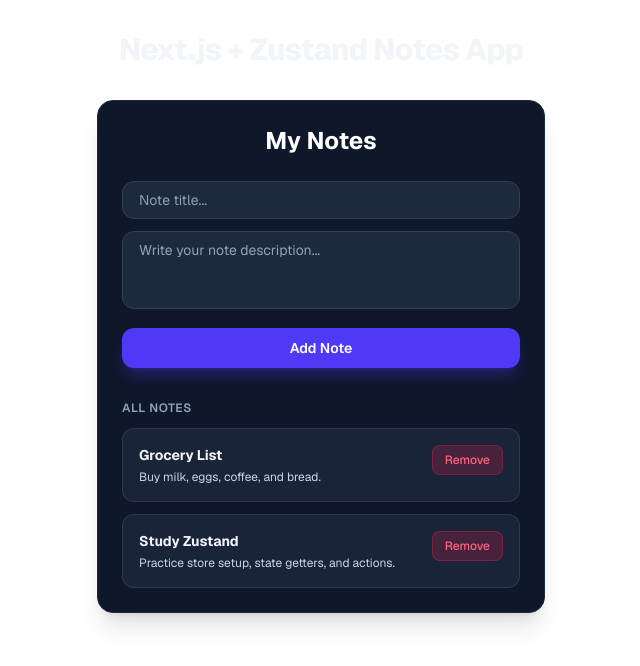
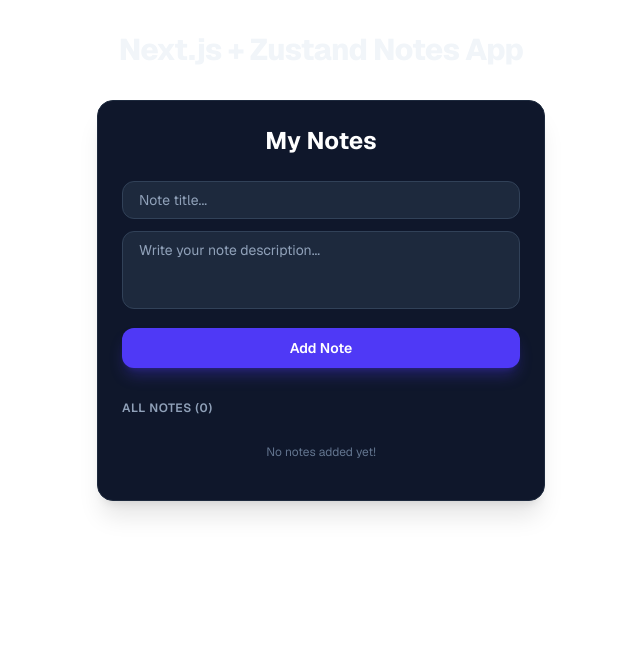
Before and after one commit to abdullahverse9176/zustand-shopping-cart, a Next.js app: page / in a window 1280 px wide. Shown: the top 666 px of the page, without its empty margins (319-959 px from the left). Built offline with nearby package versions, Linux system fonts and the light colour scheme.

Commit message:
implement persistent notes storage and UI component using Zustand

```diff
--- a/src/app/components/Notes.jsx
+++ b/src/app/components/Notes.jsx
@@ -1,59 +1,100 @@
 'use client'
 
-import React from 'react'
+import React, { useState, useEffect } from 'react'
+import { useNotesStore } from '@/app/store/useNotesStore'
 
 const Notes = () => {
+  const [title, setTitle] = useState('')
+  const [description, setDescription] = useState('')
+  const [isMounted, setIsMounted] = useState(false)
+
+  const notes = useNotesStore((state) => state.notes)
+  const addNote = useNotesStore((state) => state.addNote)
+  const deleteNote = useNotesStore((state) => state.deleteNote)
+
+  useEffect(() => {
+    setIsMounted(true)
+  }, [])
+
+  const handleAddNote = (e) => {
+    e.preventDefault()
+    if (!title.trim()) return
+
+    addNote({ title: title.trim(), description: description.trim() })
+    setTitle('')
+    setDescription('')
+  }
+
+  if (!isMounted) {
+    return (
+      <div className="max-w-md mx-auto p-6 bg-slate-900 text-white rounded-2xl border border-slate-800 space-y-6">
+        <h2 className="text-2xl font-bold text-center">My Notes</h2>
+        <div className="text-center text-xs text-slate-500 py-4">Loading notes...</div>
+      </div>
+    )
+  }
+
   return (
     <div className="max-w-md mx-auto p-6 bg-slate-900 text-white rounded-2xl shadow-xl border border-slate-800 space-y-6">
 
       {/* Title */}
       <h2 className="text-2xl font-bold text-center">My Notes</h2>
 
-      {/* Add Note Form UI */}
-      <form onSubmit={(e) => e.preventDefault()} className="space-y-3">
+      {/* Add Note Form */}
+      <form onSubmit={handleAddNote} className="space-y-3">
         <input
           type="text"
           placeholder="Note title..."
+          value={title}
+          onChange={(e) => setTitle(e.target.value)}
           className="w-full px-4 py-2 bg-slate-800 border border-slate-700 text-slate-100 placeholder-slate-400 rounded-xl focus:outline-none focus:ring-2 focus:ring-indigo-500 text-sm"
+          required
         />
         <textarea
           placeholder="Write your note description..."
           rows={3}
+          value={description}
+          onChange={(e) => setDescription(e.target.value)}
           className="w-full px-4 py-2 bg-slate-800 border border-slate-700 text-slate-100 placeholder-slate-400 rounded-xl focus:outline-none focus:ring-2 focus:ring-indigo-500 text-sm resize-none"
         ></textarea>
         <button
-          type="button"
-          className="w-full py-2.5 bg-indigo-600 hover:bg-indigo-500 font-semibold rounded-xl text-sm transition-colors shadow-lg shadow-indigo-600/30"
+          type="submit"
+          className="w-full py-2.5 bg-indigo-600 hover:bg-indigo-500 font-semibold rounded-xl text-sm transition-colors shadow-lg shadow-indigo-600/30 active:scale-95"
         >
           Add Note
         </button>
       </form>
 
-      {/* Notes List UI */}
+      {/* Notes List */}
       <div className="space-y-3 pt-2">
-        <h3 className="text-xs font-semibold text-slate-400 uppercase tracking-wider">All Notes</h3>
+        <h3 className="text-xs font-semibold text-slate-400 uppercase tracking-wider">
+          All Notes ({notes.length})
+        </h3>
 
-        {/* Dummy Note 1 */}
-        <div className="p-4 bg-slate-800/80 border border-slate-700/80 rounded-xl flex items-start justify-between gap-3">
-          <div>
-            <h4 className="font-bold text-slate-100 text-sm">Grocery List</h4>
-            <p className="text-xs text-slate-300 mt-1">Buy milk, eggs, coffee, and bread.</p>
-          </div>
-          <button className="text-xs bg-rose-500/20 text-rose-400 hover:bg-rose-500/30 px-3 py-1.5 rounded-lg font-medium border border-rose-500/30 transition-colors">
-            Remove
-          </button>
-        </div>
-
-        {/* Dummy Note 2 */}
-        <div className="p-4 bg-slate-800/80 border border-slate-700/80 rounded-xl flex items-start justify-between gap-3">
-          <div>
-            <h4 className="font-bold text-slate-100 text-sm">Study Zustand</h4>
-            <p className="text-xs text-slate-300 mt-1">Practice store setup, state getters, and actions.</p>
-          </div>
-          <button className="text-xs bg-rose-500/20 text-rose-400 hover:bg-rose-500/30 px-3 py-1.5 rounded-lg font-medium border border-rose-500/30 transition-colors">
-            Remove
-          </button>
-        </div>
+        {notes.length === 0 ? (
+          <p className="text-xs text-slate-500 text-center py-4">No notes added yet!</p>
+        ) : (
+          notes.map((note) => (
+            <div
+              key={note.id}
+              className="p-4 bg-slate-800/80 border border-slate-700/80 rounded-xl flex items-start justify-between gap-3 transition-all"
+            >
+              <div className="pr-2">
+                <h4 className="font-bold text-slate-100 text-sm">{note.title}</h4>
+                {note.description && (
+                  <p className="text-xs text-slate-300 mt-1 whitespace-pre-line">{note.description}</p>
+                )}
+              </div>
+              <button
+                type="button"
+                onClick={() => deleteNote(note.id)}
+                className="text-xs bg-rose-500/20 text-rose-400 hover:bg-rose-500/30 px-3 py-1.5 rounded-lg font-medium border border-rose-500/30 transition-colors shrink-0"
+              >
+                Remove
+              </button>
+            </div>
+          ))
+        )}
       </div>
 
     </div>
--- /dev/null
+++ b/src/app/store/useNotesStore.js
@@ -0,0 +1,26 @@
+import { create } from 'zustand'
+import { persist, createJSONStorage } from 'zustand/middleware'
+
+export const useNotesStore = create(
+  persist(
+    (set) => ({
+      notes: [],
+
+      // Add a new note
+      addNote: (note) =>
+        set((state) => ({
+          notes: [...state.notes, { ...note, id: Date.now() }],
+        })),
+
+      // Delete a note by id
+      deleteNote: (id) =>
+        set((state) => ({
+          notes: state.notes.filter((note) => note.id !== id),
+        })),
+    }),
+    {
+      name: 'quick-notes-storage',
+      storage: createJSONStorage(() => localStorage),
+    }
+  )
+)
```
